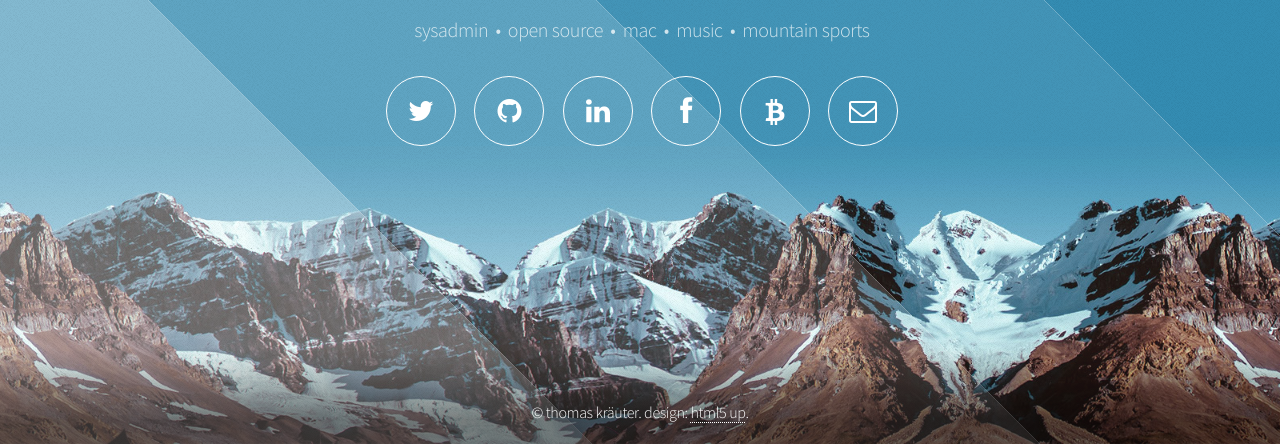
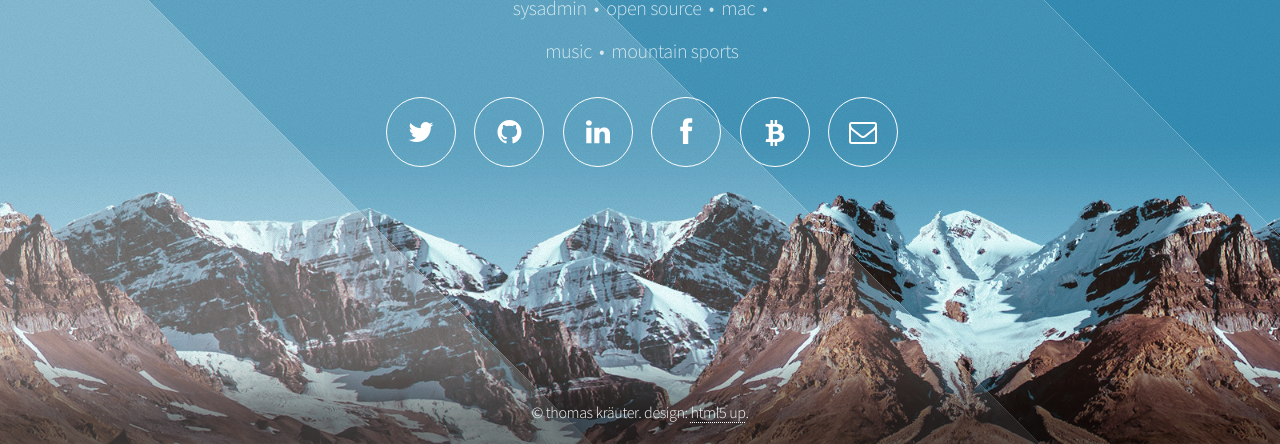
Before and after one commit to gitter-badger/tommodore.github.io, a plain HTML site: page index.html in a window 1280 px wide. Shown: the part 356-800 px from the top of the page. Drawn offline with Linux system fonts and the light colour scheme.

Commit message:
changed style

```diff
--- a/index.html
+++ b/index.html
@@ -41,7 +41,8 @@
 					<header id="header">
 						<h1>thomas kr&auml;uter</h1>
             <strong>tommodore</strong>
-						<p>sysadmin &nbsp;&bull;&nbsp; open source &nbsp;&bull;&nbsp; mac &nbsp;&bull;&nbsp; music &nbsp;&bull;&nbsp; mountain sports</p>
+						<p>sysadmin &nbsp;&bull;&nbsp; open source &nbsp;&bull;&nbsp; mac &nbsp;&bull;&nbsp;</p>
+						<p>music &nbsp;&bull;&nbsp; mountain sports</p>
 						<nav>
 							<ul>
 								<li><a href="https://twitter.com/tommodore" class="fa fa-twitter"><span>twitter</span></a></li>
```
